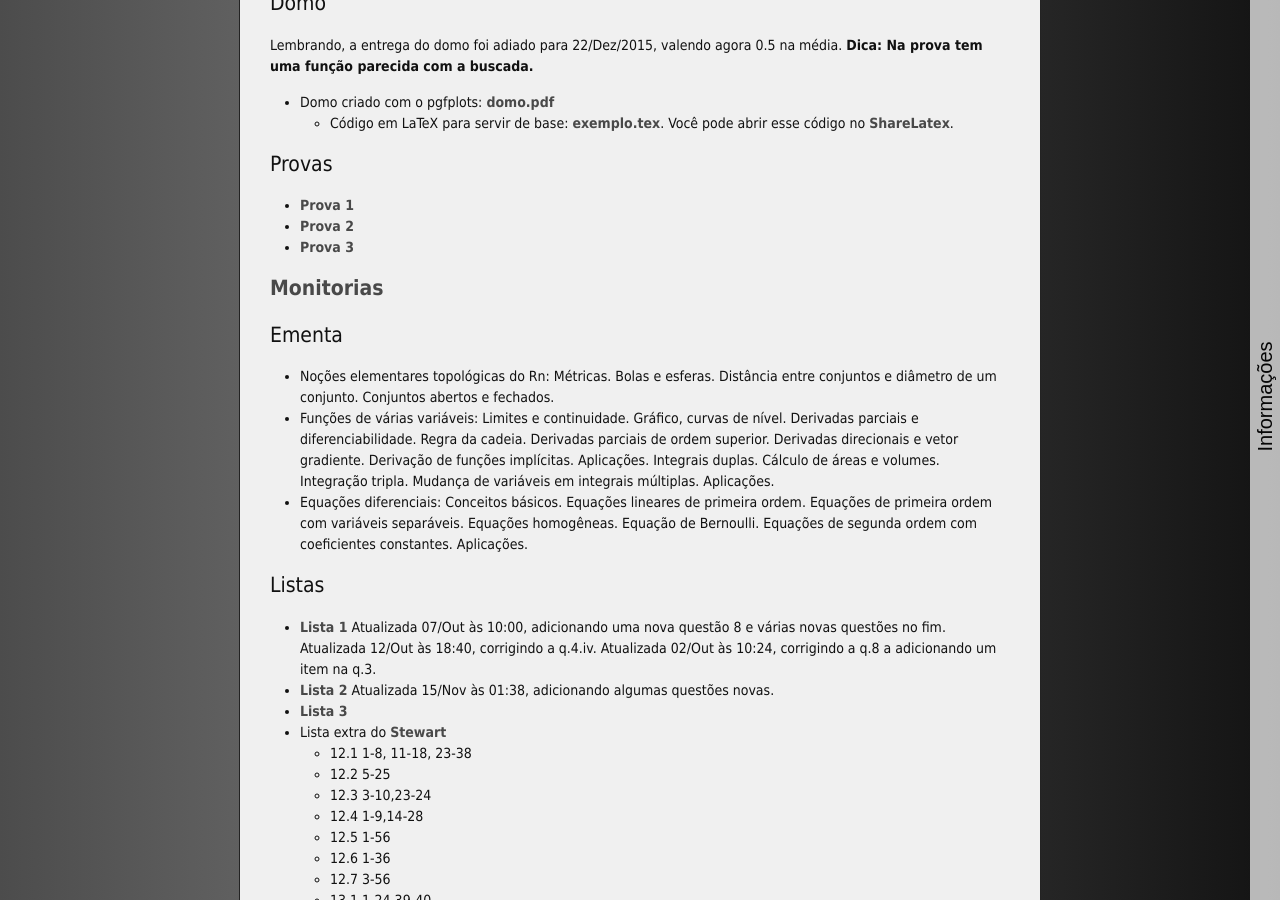
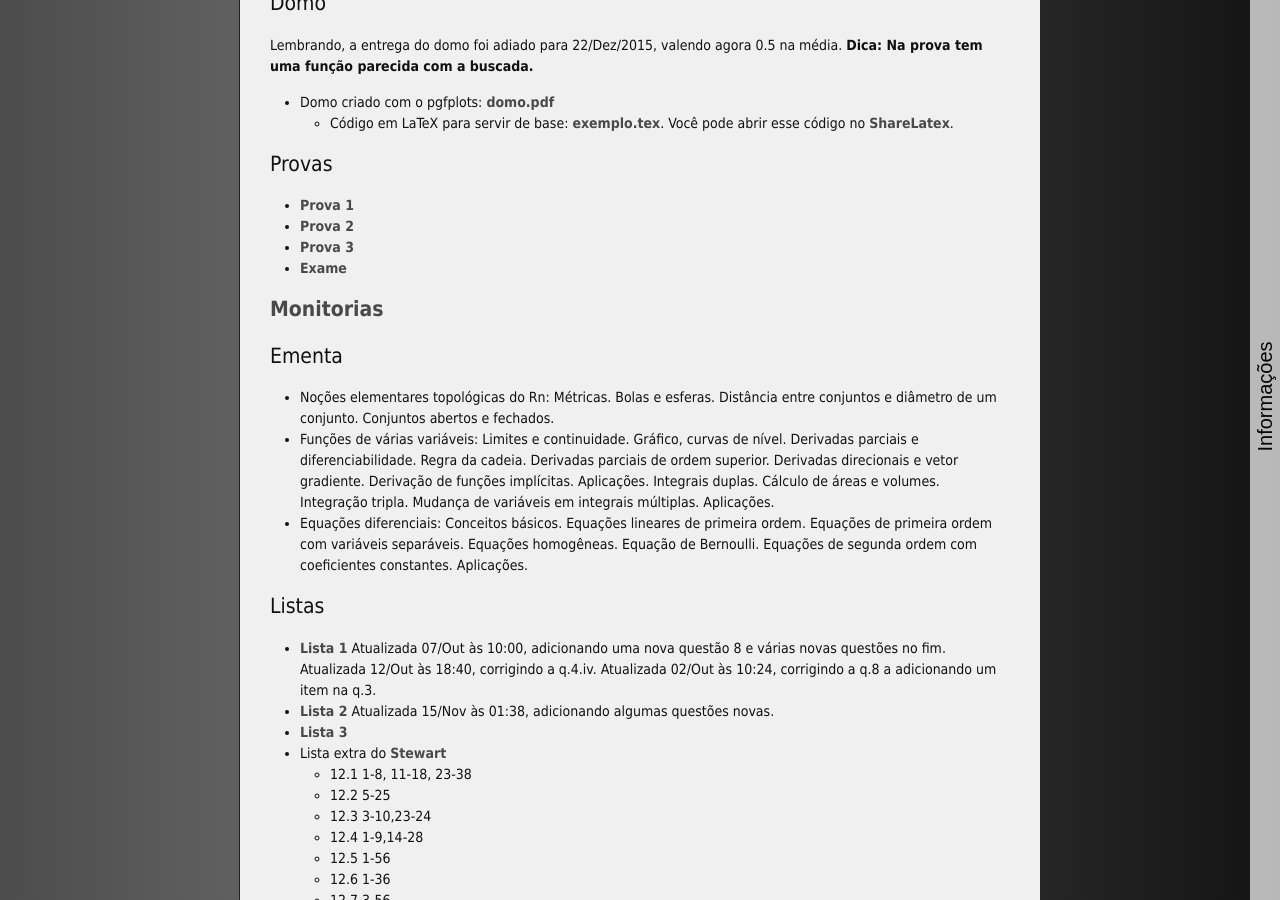
Before and after one commit to abelsiqueira/abelsiqueira.github.io-old, a Jekyll site: the page built from _posts/br/2015-08-02-cm202-calculo-diferencial-e-integral-II-2015-s2.markdown, in a window 1280 px wide and 900 px high, scrolled down 628 px. Built offline with Jekyll 4.4.1, drawn with Linux system fonts in a browser that asks for light colours; nearby versions of some CDN libraries.

Commit message:
Adiciona gabarito do exame

```diff
--- a/_posts/br/2015-08-02-cm202-calculo-diferencial-e-integral-II-2015-s2.markdown
+++ b/_posts/br/2015-08-02-cm202-calculo-diferencial-e-integral-II-2015-s2.markdown
@@ -42,6 +42,7 @@ média.
   - [Prova 1]({{ site.baseurl }}/disciplinas/cm202/prova1-2015s2.pdf)
   - [Prova 2]({{ site.baseurl }}/disciplinas/cm202/prova2-2015s2.pdf)
   - [Prova 3]({{ site.baseurl }}/disciplinas/cm202/prova3-2015s2.pdf)
+  - [Exame]({{ site.baseurl }}/disciplinas/cm202/exame-2015s2.pdf)
 
 # [Monitorias]({{ site.baseurl }}/assets/monitorias2015s2.pdf)
 
```
Also changed, not shown: 1 other file.
